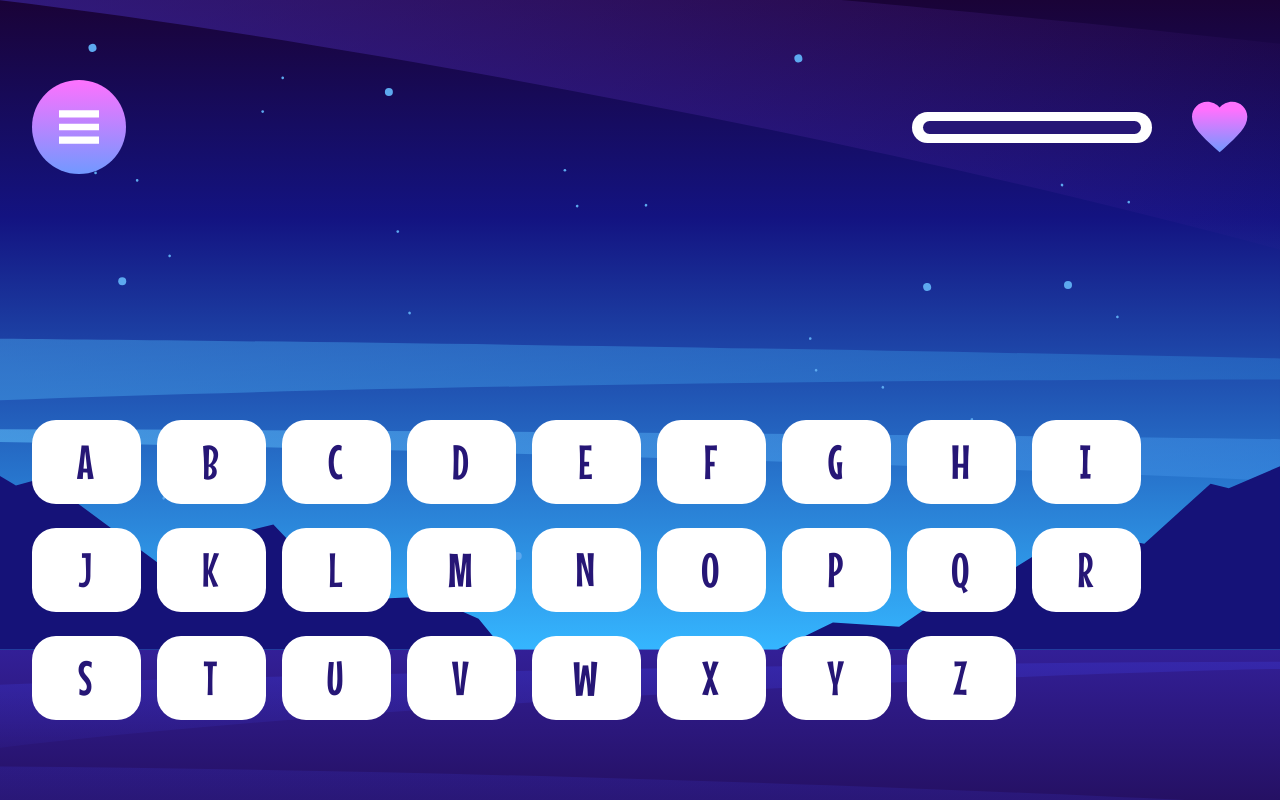
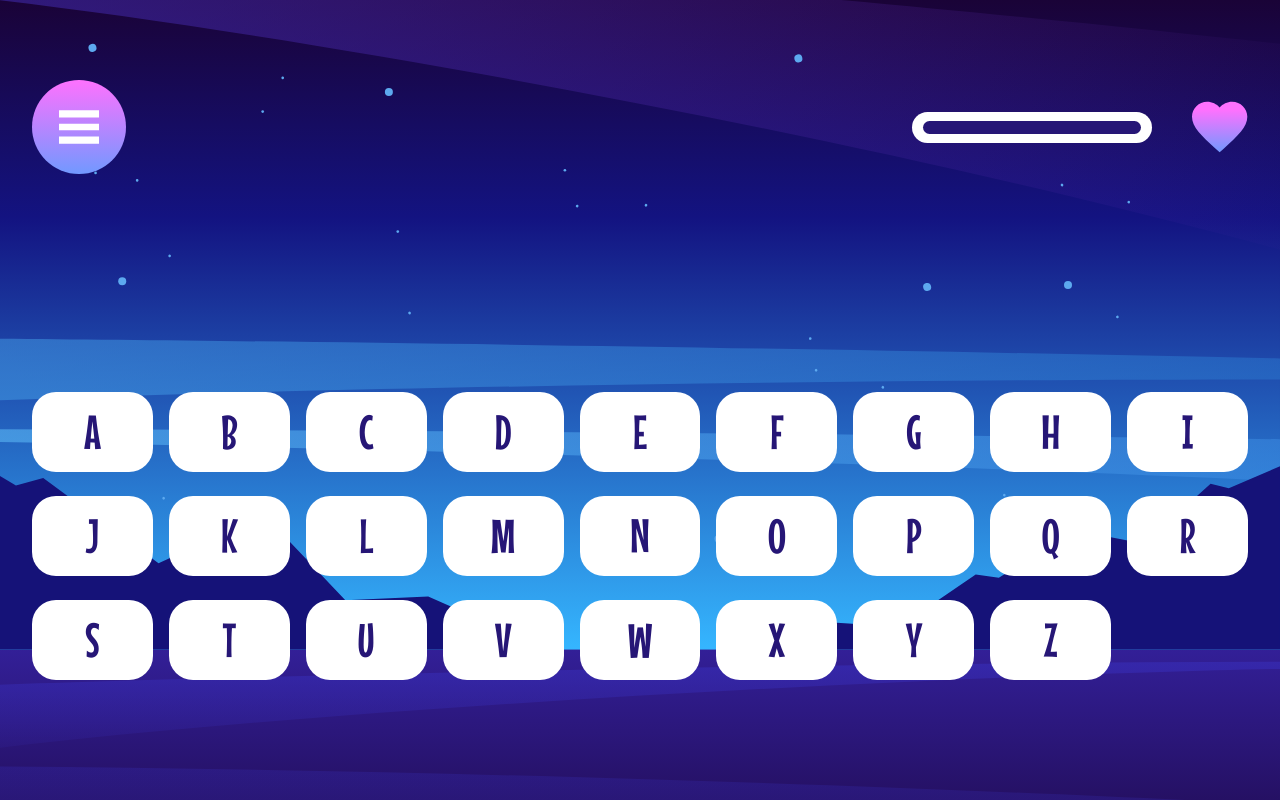
Before and after one commit to keremenen/hangman, a React (Vite) app: page /app in a window 1280 px wide. Built offline with nearby package versions, Linux system fonts and the light colour scheme.

Commit message:
WIP refactor inGame board

```diff
--- a/src/components/boards/in-game-board.tsx
+++ b/src/components/boards/in-game-board.tsx
@@ -7,11 +7,11 @@ export default function InGameBoard() {
   return (
     <FullPageContainer
       isCentered={false}
-      className="pt-8 sm:pt-16 lg:max-w-[76rem] lg:pt-20"
+      className="relative pt-8 sm:pt-16 lg:max-w-[76rem] lg:pt-20"
     >
       <AppBar />
-      <HiddenLetters className="lg:pt-30 pt-28" />
-      <Keyboard className="absolute bottom-[10%]" />
+      <HiddenLetters className="pt-28 sm:pt-20" />
+      <Keyboard className="absolute bottom-[15%]" />
     </FullPageContainer>
   );
 }
--- a/src/components/hidden-letters.tsx
+++ b/src/components/hidden-letters.tsx
@@ -43,7 +43,7 @@ function SingleLetterTile({ letter, isVisible }: SingleLetterTileProps) {
   return (
     <span
       className={cn(
-        "flex h-[66px] w-[40px] select-none items-center justify-center overflow-hidden rounded-[12px] bg-blue text-[40px] uppercase text-transparent opacity-10 shadow-primary-button sm:h-[112px] sm:w-[80px] sm:rounded-[32px] lg:h-[128px] lg:w-[112px] lg:text-[64px]",
+        "flex h-16 w-11 select-none items-center justify-center overflow-hidden rounded-[12px] bg-blue text-4xl uppercase text-transparent opacity-10 shadow-primary-button sm:h-24 sm:w-24 sm:rounded-[32px] sm:text-6xl",
         { "text-white opacity-100": isVisible },
       )}
     >
--- a/src/components/keyboard.tsx
+++ b/src/components/keyboard.tsx
@@ -25,8 +25,7 @@ export default function Keyboard({ className }: { className?: string }) {
   return (
     <section
       className={cn(
-        "grid grid-cols-9 gap-x-2 gap-y-6 sm:gap-x-4",
-        // "mb-40 mt-auto flex flex-wrap justify-center gap-x-2 gap-y-4",
+        "grid w-full grid-cols-9 gap-x-2 gap-y-6 place-self-center lg:gap-x-4",
         className,
       )}
     >
@@ -53,7 +52,7 @@ function KeyboardTile({ onClick, letter, isDisabled }: KeyboardTileProps) {
   return (
     <button
       className={cn(
-        "flex h-[56px] w-[29px] items-center justify-center rounded-[8px] bg-white text-[24px] text-dark-navy sm:h-[84px] sm:w-[64px] sm:rounded-[24px] sm:text-heading-m lg:h-[84px] lg:w-[109px]",
+        "flex h-20 w-full items-center justify-center rounded-[8px] bg-white text-3xl text-dark-navy sm:rounded-[24px] sm:text-5xl lg:aspect-square",
         {
           "opacity-20": isDisabled,
         },
```
